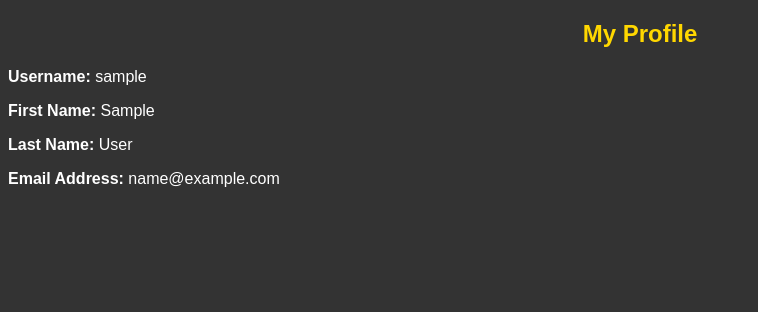
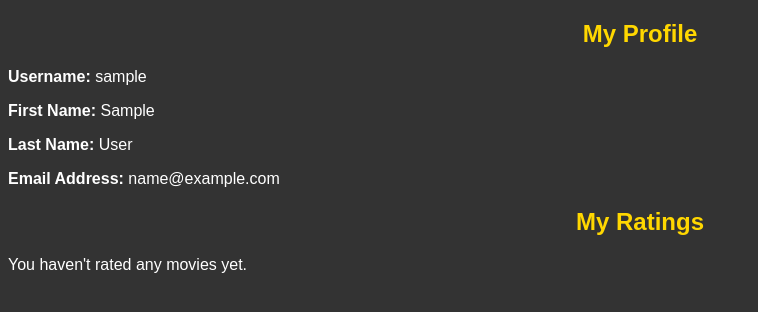
Before and after one commit to tahirkhan54321/Movie-Recommendation-Python, a Django app: page /profile/ in a window 1280 px wide. Shown: the part 26-338 px from the top of the page, without its empty margins (0-758 px from the left). Run offline with Django 5.2, Linux system fonts and the light colour scheme; the visitor is signed in with stand-in values (Sample User, id 1); data that the repository does not hold is empty.

Commit message:
Added all user's rated movies to user_profile

```diff
--- a/base/templates/user_profile.html
+++ b/base/templates/user_profile.html
@@ -19,6 +19,18 @@
                 <p><strong>Last Name:</strong> {{ user.last_name }}</p>
                 <p><strong>Email Address:</strong> {{ user.email }}</p>
             </div>
+
+            <h2>My Ratings</h2>
+            {% if user_ratings %}
+                <ul>
+                {% for rating in user_ratings %}
+                    <li>{{ rating.movie.title }}: {{ rating.rating }}/5</li>
+                {% endfor %}
+                </ul>
+            {% else %}
+                <p>You haven't rated any movies yet.</p>
+            {% endif %}
+
         {% else %}
             <p>You need to be logged in to view your profile.</p>
         {% endif %}
--- a/base/views.py
+++ b/base/views.py
@@ -112,7 +112,12 @@ def logoutUser(request):
 
 @login_required
 def user_profile(request):
-    return render(request, 'user_profile.html')
+    user_ratings = Rating.objects.filter(user=request.user).select_related('movie')  # Fetch ratings
+
+    context = {
+        'user_ratings': user_ratings
+    }
+    return render(request, 'user_profile.html', context)
 
 # helper functions
 def clean_title(movie_title):
```
Lines whose indentation alone changed are shown as unchanged.
